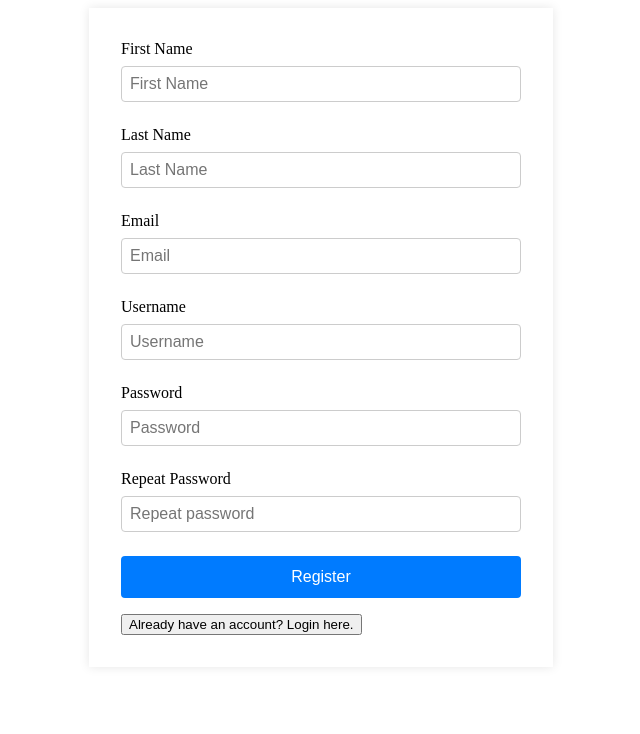
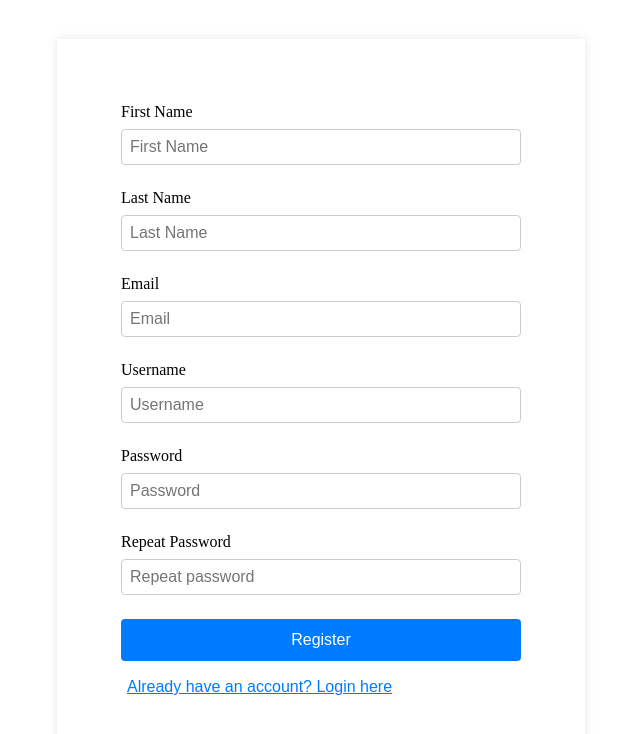
Before and after one commit to Mberra6/real-support-academy, a React (Create React App) app in the folder client/: page / in a window 1280 px wide. Shown: the top 734 px of the page, without its empty margins (319-959 px from the left). Built offline with nearby package versions, Linux system fonts and the light colour scheme.

Commit message:
Vertically-align form + style to error/positive messages + more validation on the back end

```diff
--- a/client/src/Register.jsx
+++ b/client/src/Register.jsx
@@ -11,7 +11,8 @@ export const Register = (props) => {
     const [firstName, setFirstName] = useState('');
     const [lastName, setLastName] = useState('');
     const [username, setUsername] = useState('');
-    const [backendData, setBackendData] = useState([]);
+    const [backendPositiveData, setBackendPositiveData] = useState([]);
+    const [backendErrorData, setBackendErrorData] = useState([]);
 
     const handleSubmit = (e) => {
         e.preventDefault();
@@ -24,15 +25,15 @@ export const Register = (props) => {
         username: username
         })
         .then(
-            response => setBackendData(response.data.message)
+            response => setBackendPositiveData(response.data.message)
         )
         .catch((err) =>{
-            setBackendData(err.response.data.message);
+            setBackendErrorData(err.response.data.message);
         })
     }
 
     return(
-        <div className="auth-form-container">
+        <div className="auth-form-container animate">
         <form onSubmit={handleSubmit}>
             <label htmlFor="FirstName">First Name</label>
             <input value={firstName} onChange={(e) => setFirstName(e.target.value)} type="firstname" placeholder="First Name" id="FirstName" name="FirstName"/>
@@ -49,12 +50,14 @@ export const Register = (props) => {
             <button type="submit">Register</button>
         </form>
         { (() => {
-            if (backendData.length > 0) {
-                return (<p>{backendData}</p>)
+            if (backendPositiveData.length > 0) {
+                return (<p className="positive">{backendPositiveData}</p>)
+            } else if (backendErrorData.length > 0) {
+                return (<p className="negative">{backendErrorData}</p>)
             }
         })()}
-        <button onClick={ () => props.onFormSwitch('Login')}>
-            Already have an account? Login here.
+        <button className="login" onClick={ () => props.onFormSwitch('Login')}>
+            Already have an account? Login here
         </button>
         </div>
     )
--- a/client/src/register.css
+++ b/client/src/register.css
@@ -1,7 +1,10 @@
 .auth-form-container {
-    max-width: 400px;
-    margin: 0 auto;
-    padding: 2rem;
+    width: 400px;
+    left: 50%;
+    top: 50%;
+    position: absolute;
+    transform: translate(-50%, -50%);
+    padding: 4rem;
     background-color: #ffffff;
     box-shadow: 0 0 10px rgba(0, 0, 0, 0.1);
 }
@@ -38,7 +41,17 @@ button[type='submit'] {
     margin-bottom: 1rem;
 }
 
-button[type='button'] {
+.positive {
+    font-size: 1rem;
+    color: green;
+}
+
+.negative {
+    font-size: 1rem;
+    color: #cc0000;
+}
+
+.login {
     font-size: 1rem;
     color: #007bff;
     background-color: transparent;
```
Also changed, not shown: 1 other file (tests, documents, lock files or other folders).
